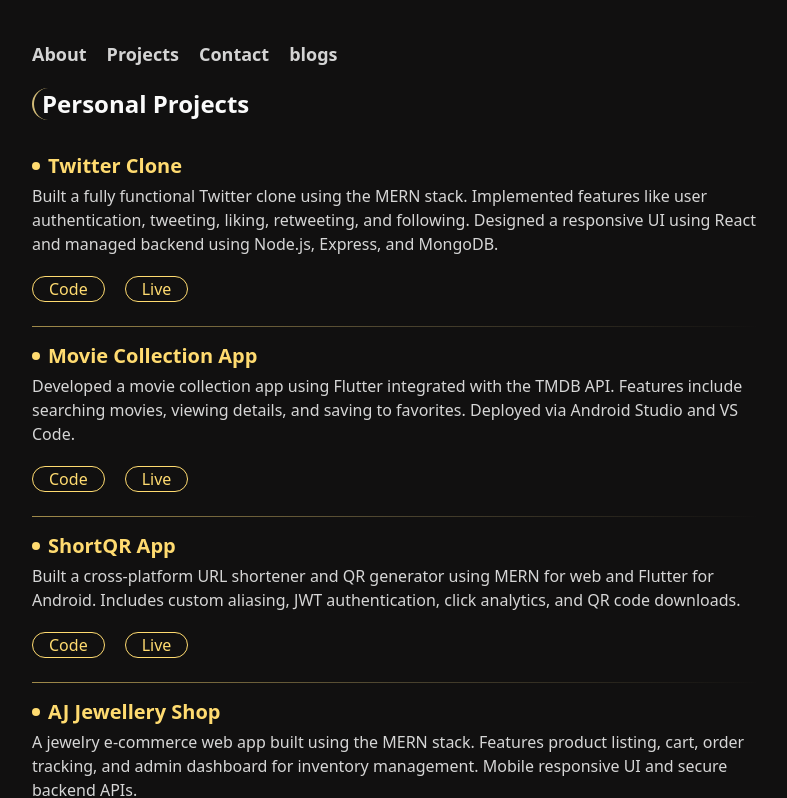
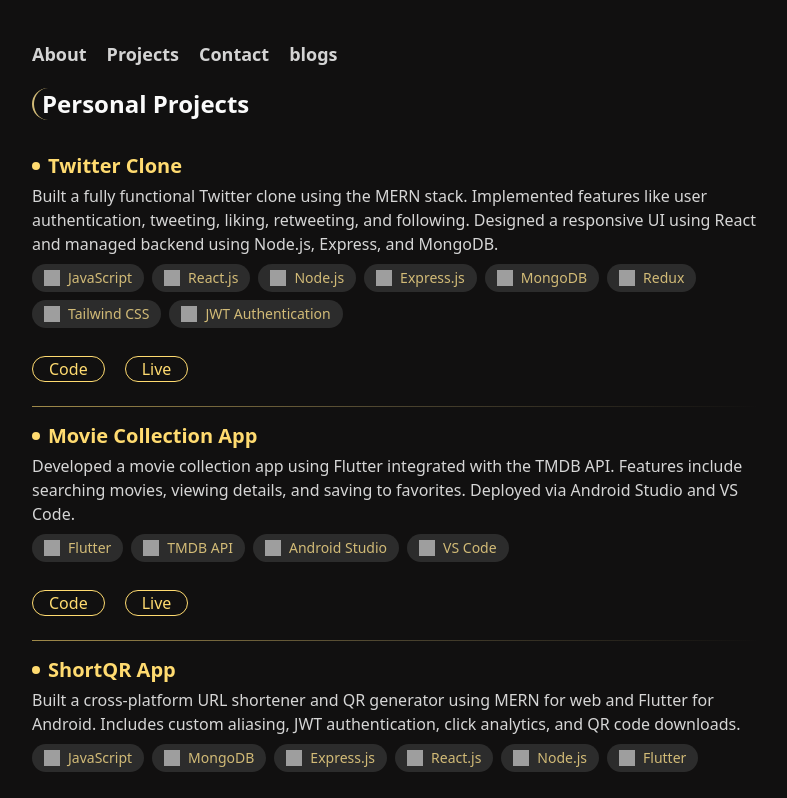
Before and after one commit to Rdjai/my_portfolio, a React (Vite) app: page /projects in a window 1280 px wide. Shown: the top 798 px of the page, without its empty margins (244-1031 px from the left). Built offline with nearby package versions, Linux system fonts and the light colour scheme; grey boxes are pictures that could not be loaded.

Commit message:
added technologies and icons used in project

```diff
--- a/index.html
+++ b/index.html
@@ -1,14 +1,17 @@
 <!DOCTYPE html>
 <html lang="en">
+
 <head>
   <meta charset="UTF-8" />
   <link rel="icon" type="image/svg+xml" href="/favicon.png" />
   <meta name="viewport" content="width=device-width, initial-scale=1.0" />
-    <title>Arun Kumar | Portfolio</title>
+  <title>Rdj kashyap | Portfolio</title>
   <link href="/src/styles.css" rel="stylesheet" />
 </head>
+
 <body>
   <div id="root"></div>
   <script type="module" src="/src/main.jsx"></script>
 </body>
+
 </html>
--- a/src/components/Pages/Projects.jsx
+++ b/src/components/Pages/Projects.jsx
@@ -36,7 +36,7 @@ const Projects = () => {
         },
         {
           name: "Tailwind CSS",
-          icon: "https://cdn.jsdelivr.net/gh/devicons/devicon/icons/tailwindcss/tailwindcss-plain.svg",
+          icon: "https://cdn.jsdelivr.net/gh/devicons/devicon@latest/icons/tailwindcss/tailwindcss-original.svg",
         },
         {
           name: "JWT Authentication",
@@ -58,7 +58,7 @@ const Projects = () => {
         },
         {
           name: "TMDB API",
-          icon: "https://www.themoviedb.org/assets/2/v4/logos/stacked-blue-f39d9c69bcf3ebc2c652b67c9b5423c4aa14f4c5c5b244fbd2381831c2b1db57.svg",
+          icon: "https://cdn.jsdelivr.net/gh/devicons/devicon@latest/icons/fastapi/fastapi-original.svg",
         },
         {
           name: "Android Studio",
@@ -79,21 +79,33 @@ const Projects = () => {
       live: "#",
       technologies: [
         {
-          name: "MERN Stack",
-          icon: "https://upload.wikimedia.org/wikipedia/commons/thumb/b/bb/MERN-logo.png/768px-MERN-logo.png",
+          name: "JavaScript",
+          icon: "https://cdn.jsdelivr.net/gh/devicons/devicon/icons/javascript/javascript-original.svg",
+        },
+        {
+          name: "MongoDB",
+          icon: "https://cdn.jsdelivr.net/gh/devicons/devicon/icons/mongodb/mongodb-original.svg",
+
+        },
+        {
+          name: "Express.js",
+          icon: "https://cdn.jsdelivr.net/gh/devicons/devicon/icons/express/express-original.svg",
+
+        },
+        {
+          name: "React.js",
+          icon: "https://cdn.jsdelivr.net/gh/devicons/devicon/icons/react/react-original.svg",
+        },
+        {
+          name: "Node.js",
+          icon: "https://cdn.jsdelivr.net/gh/devicons/devicon/icons/nodejs/nodejs-original.svg",
         },
         {
           name: "Flutter",
           icon: "https://cdn.jsdelivr.net/gh/devicons/devicon/icons/flutter/flutter-original.svg",
         },
-        {
-          name: "JWT",
-          icon: "https://assets.streamlinehq.com/image/private/w_300,h_300,ar_1/f_auto/v1/icons/4/jwt-icon-138bxvrhijus263d2f2wur.png/jwt-icon-aqjx58uyj3lrxtborzgyg.png?_a=DATAdtAAZAA0",
-        },
-        {
-          name: "QR Code",
-          icon: "https://upload.wikimedia.org/wikipedia/commons/5/5e/QR_Code_example.svg",
-        },
+
+
       ],
     },
     {
@@ -104,6 +116,10 @@ const Projects = () => {
       github: "https://github.com/Rdjai/aj_jewellary_shop",
       live: "#",
       technologies: [
+        {
+          name: "JavaScript",
+          icon: "https://cdn.jsdelivr.net/gh/devicons/devicon/icons/javascript/javascript-original.svg",
+        },
         {
           name: "MongoDB",
           icon: "https://cdn.jsdelivr.net/gh/devicons/devicon/icons/mongodb/mongodb-original.svg",
@@ -184,6 +200,23 @@ const Projects = () => {
                   <p className="text-[#d6d6d6] text-base mb-2">
                     {project.description}
                   </p>
+                  {
+                    project.technologies.map((tech, index) => (
+                      <span
+                        key={index}
+                        className="cursor-pointer inline-flex items-center gap-2 text-sm text-[#d2bb77] bg-[#2c2c2c] px-3 py-1 rounded-full mr-2 mb-2
+             hover:bg-[#3a3a3a] hover:scale-105 transition-all duration-200"
+                      >
+                        <img
+                          src={tech.icon}
+                          alt={tech.name}
+                          className="w-4 h-4"
+                        />
+                        {tech.name}
+                      </span>
+
+                    ))
+                  }
                   <div className="flex gap-5 mt-5">
                     <a
                       href={project.github}
```
Lines whose indentation alone changed are shown as unchanged.
